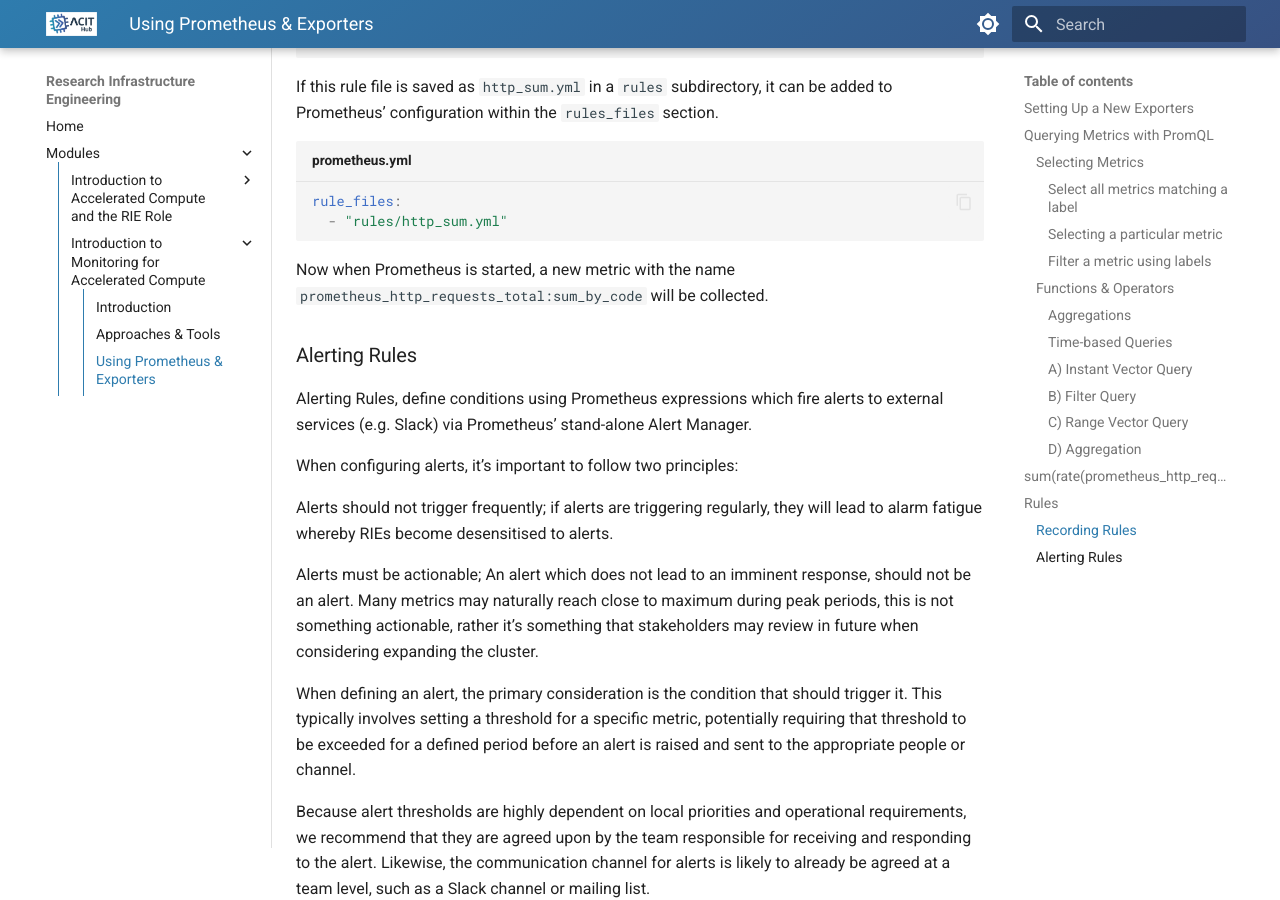
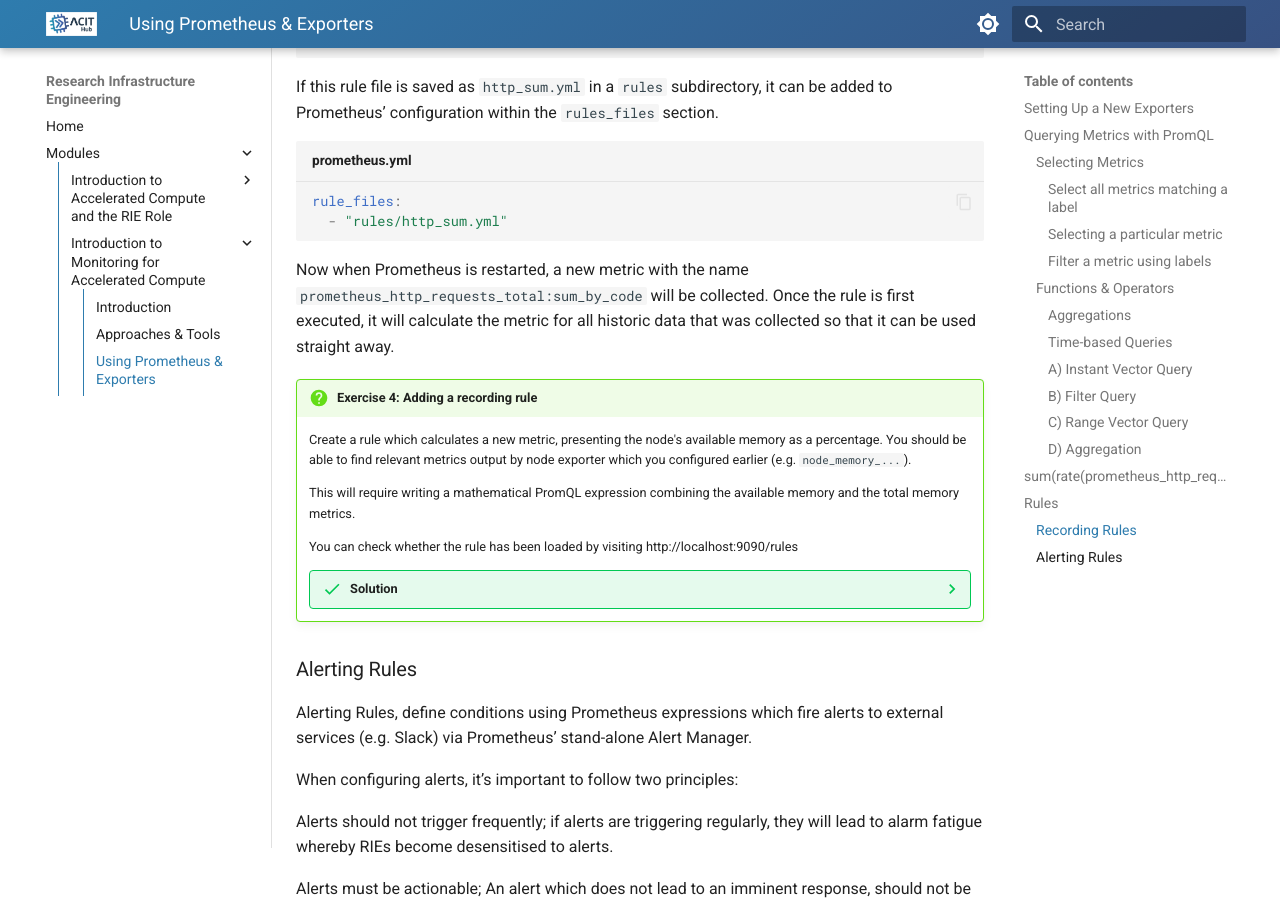
Before and after one commit to ACIT-Hub/docs-acit.surrey.ac.uk, an MkDocs documentation site: the page built from docs/modules/introduction-to-monitoring/prometheus.md, in a window 1280 px wide and 900 px high, scrolled down 9509 px. Built offline with MkDocs 1.6.1 and Material for MkDocs 9.7.7, drawn with Linux system fonts in a browser that asks for light colours.

Commit message:
Add recording rules exercise

````diff
--- a/docs/modules/introduction-to-monitoring/prometheus.md
+++ b/docs/modules/introduction-to-monitoring/prometheus.md
@@ -411,7 +411,46 @@ rule_files:
   - "rules/http_sum.yml"
 ```
 
-Now when Prometheus is started, a new metric with the name `prometheus_http_requests_total:sum_by_code` will be collected.
+Now when Prometheus is restarted, a new metric with the name `prometheus_http_requests_total:sum_by_code` will be collected. Once the rule is first executed, it will calculate the metric for all historic data that was collected so that it can be used straight away.
+
+!!! question "Exercise 4: Adding a recording rule"
+
+    Create a rule which calculates a new metric, presenting the node's available memory as a percentage. You should be able to find relevant metrics output by node exporter which you configured earlier (e.g. `node_memory_...`).
+
+    This will require writing a mathematical PromQL expression combining the available memory and the total memory metrics.
+
+    You can check whether the rule has been loaded by visiting http://localhost:9090/rules
+
+    ??? success "Solution"
+
+        Create a new rules file `prometheus/rules.yml`:
+
+        ```yml
+        groups:
+          - name: node_rules
+            rules:
+              - record: instance:node_memory_usage:percent
+                expr: (1 - (node_memory_MemAvailable_bytes / node_memory_MemTotal_bytes)) * 100
+        ```
+
+        Update the Prometheus configuration file `prometheus/prometheus.yml` to include the rules file. If the `rule_files:` section does not already exist, it will need adding at the same indentation level as `scrape_configs`.
+
+        ```yml
+        rule_files:
+          - "rules.yml"
+
+        scrape_configs:
+            ...
+        ```
+
+        Once these files have been created and updated, restart Prometheus.
+
+        ```sh
+        docker compose down
+        docker compose up -d
+        ```
+
+        Visit http://localhost:9090/rules, and it should now show a section `node_rules` containing the rule `instance:node_memory_usage:percent`.
 
 ### Alerting Rules
 
````
Also changed, not shown: docs/modules/introduction-to-monitoring/exercises/readme.md (deleted, +0 -201 lines).
